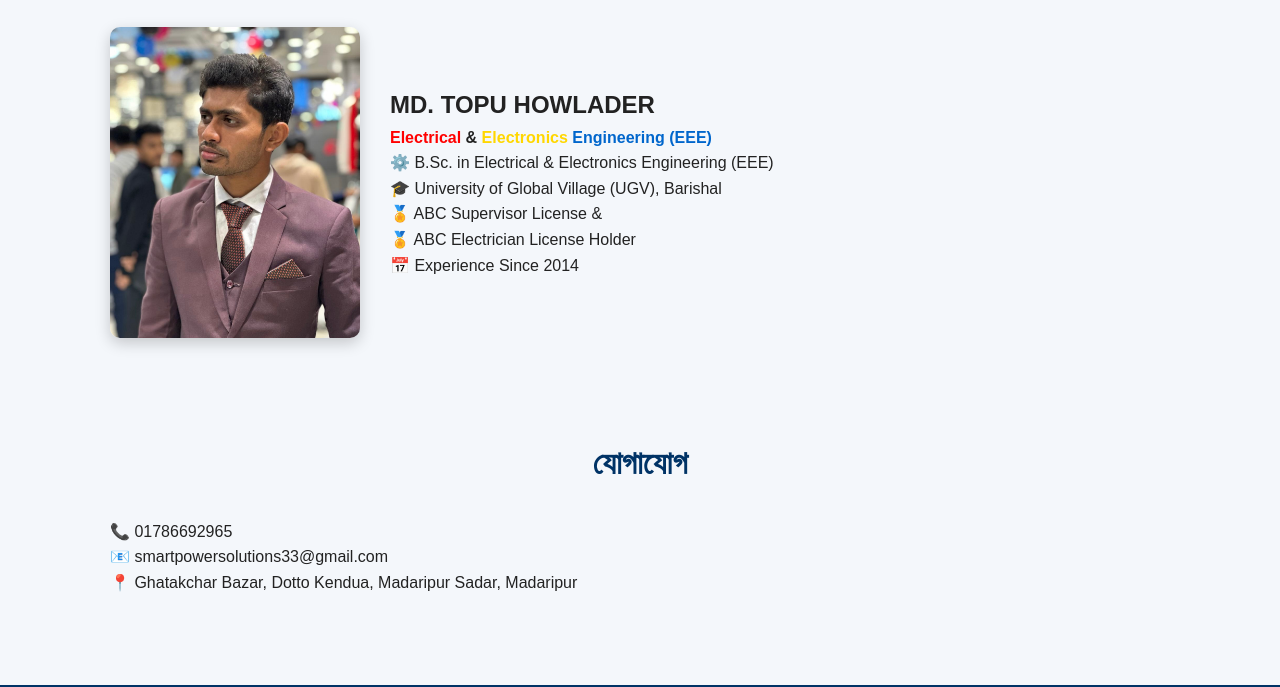
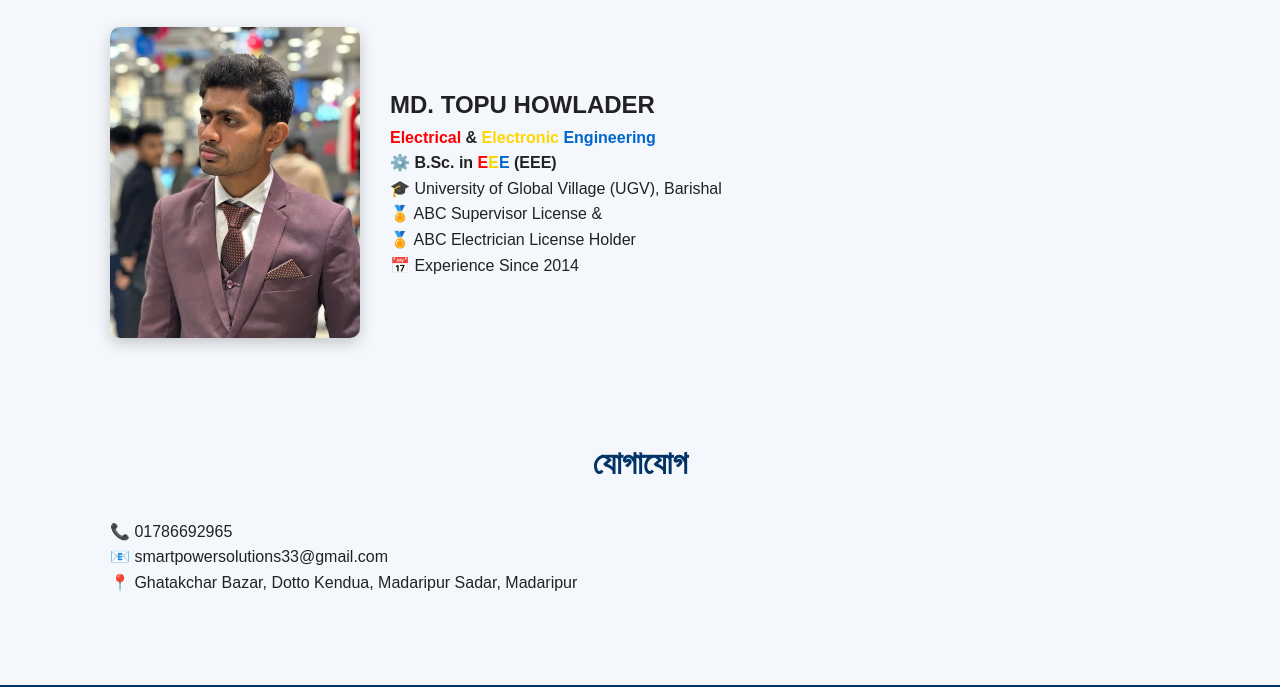
Before and after one commit to smartpowersolutionbd/smart-power-solution, a plain HTML site: page index.html in a window 1280 px wide. Shown: the part 1403-2090 px from the top of the page. Drawn offline with Linux system fonts and the light colour scheme.

Commit message:
Update index.html

```diff
--- a/index.html
+++ b/index.html
@@ -208,19 +208,21 @@ Smart Power Solution একটি বিশ্বস্ত Electrical & Electron
 
 <div>
 
-<div>
-
 <h2>MD. TOPU HOWLADER</h2>
 
 <p>
 <strong>
 <span style="color:red;">Electrical</span> &
-<span style="color:#FFD700;">Electronics</span>
-<span style="color:#0066cc;">Engineering (EEE)</span>
+<span style="color:#FFD700;">Electronic</span>
+<span style="color:#0066cc;">Engineering</span>
 </strong>
 </p>
 
-<p>⚙️ B.Sc. in Electrical & Electronics Engineering (EEE)</p>
+<p>
+⚙️ <strong>B.Sc. in
+<span style="color:red;">E</span><span style="color:#FFD700;">E</span><span style="color:#0066cc;">E</span>
+(EEE)</strong>
+</p>
 
 <p>🎓 University of Global Village (UGV), Barishal</p>
 
@@ -229,8 +231,6 @@ Smart Power Solution একটি বিশ্বস্ত Electrical & Electron
 <p>🏅 ABC Electrician License Holder</p>
 
 <p>📅 Experience Since 2014</p>
-
-</div>
 
 </div>
 
```
